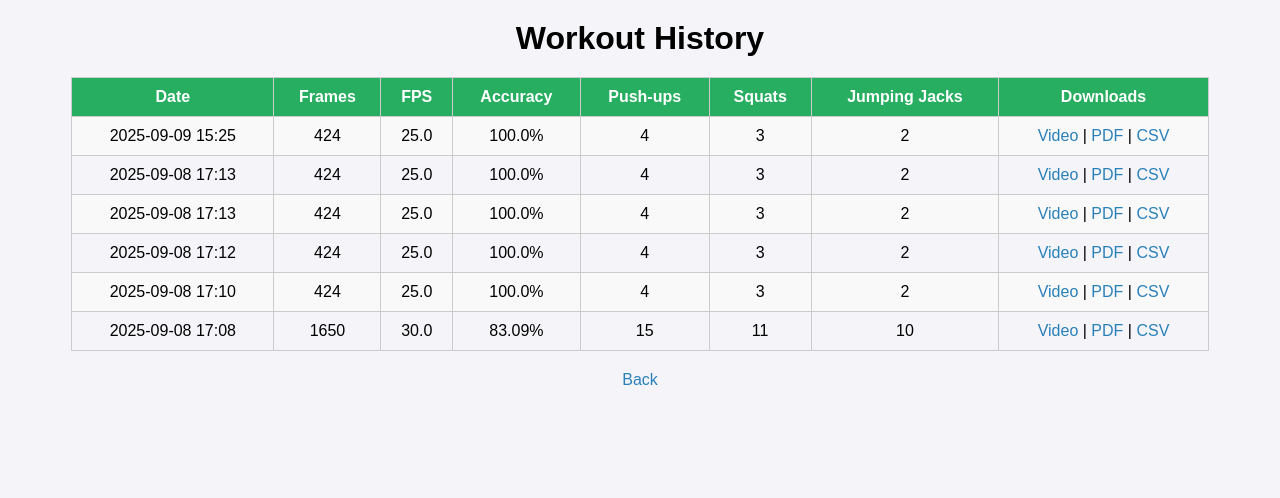
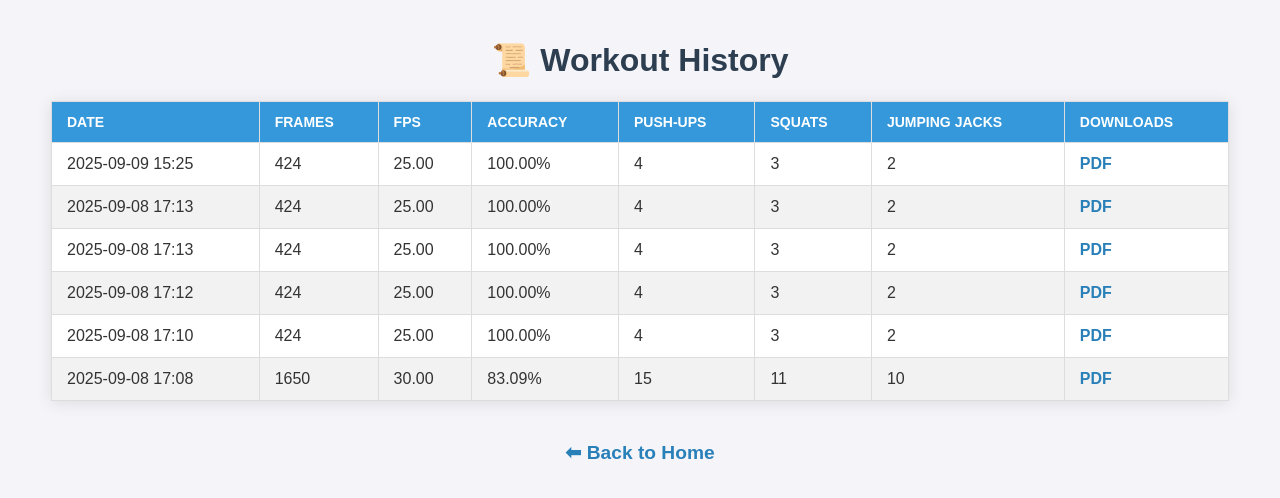
Before and after one commit to ashish-29-2003/AI-Fitness-Coach, a Flask app: page /history in a window 1280 px wide. Shown: the top 498 px of the page. Run offline with Flask 3, Linux system fonts and the light colour scheme; data comes from the database, SQL or seed files in the repository.

Commit message:
Fix: Corrected broken download link on history page

```diff
--- a/templates/history.html
+++ b/templates/history.html
@@ -4,18 +4,22 @@
   <meta charset="UTF-8">
   <title>Workout History</title>
   <style>
-    body { font-family: Arial, sans-serif; background: #f4f4f9; text-align: center; }
-    h1 { margin: 20px; }
-    table { margin: 20px auto; border-collapse: collapse; width: 90%; }
-    th, td { border: 1px solid #ccc; padding: 10px; }
-    th { background: #27ae60; color: white; }
-    tr:nth-child(even) { background: #f9f9f9; }
-    a { color: #2980b9; text-decoration: none; }
+    body { font-family: Arial, sans-serif; background-color: #f4f4f9; color: #333; margin: 0; padding: 20px; text-align: center; }
+    h1 { color: #2c3e50; }
+    table { margin: 20px auto; border-collapse: collapse; width: 95%; max-width: 1200px; box-shadow: 0 2px 15px rgba(0,0,0,0.1); background-color: #fff; }
+    th, td { border: 1px solid #ddd; padding: 12px 15px; text-align: left; }
+    th { background-color: #3498db; color: white; text-transform: uppercase; font-size: 14px; }
+    tr:nth-child(even) { background-color: #f2f2f2; }
+    tr:hover { background-color: #e8f4fd; }
+    a { color: #2980b9; text-decoration: none; font-weight: bold; }
+    a:hover { text-decoration: underline; }
+    .home-link { display: inline-block; margin-top: 20px; font-size: 1.2em; }
   </style>
 </head>
 <body>
-  <h1>Workout History</h1>
+  <h1>📜 Workout History</h1>
   <table>
+    <thead>
       <tr>
         <th>Date</th>
         <th>Frames</th>
@@ -26,23 +30,27 @@
         <th>Jumping Jacks</th>
         <th>Downloads</th>
       </tr>
+    </thead>
+    <tbody>
       {% for w in workouts %}
       <tr>
         <td>{{ w.date.strftime("%Y-%m-%d %H:%M") }}</td>
         <td>{{ w.frames }}</td>
-      <td>{{ w.fps }}</td>
-      <td>{{ w.accuracy }}%</td>
+        <td>{{ "%.2f"|format(w.fps) }}</td>
+        <td>{{ "%.2f"|format(w.accuracy) }}%</td>
         <td>{{ w.pushups }}</td>
         <td>{{ w.squats }}</td>
         <td>{{ w.jumping_jacks }}</td>
         <td>
-        <a href="{{ url_for('download_video') }}">Video</a> |
-        <a href="{{ w.pdf_path }}">PDF</a> |
-        <a href="{{ w.csv_path }}">CSV</a>
+          <!-- BUG FIX: Changed 'download_video' to 'download_pdf' and passed the workout ID -->
+          <a href="{{ url_for('download_pdf', workout_id=w.id) }}">PDF</a>
+          <!-- Placeholder for CSV, which we can add next -->
+          <!-- <a href="#">CSV</a> -->
         </td>
       </tr>
       {% endfor %}
+    </tbody>
   </table>
-  <a href="/">Back</a>
+  <a href="/" class="home-link">⬅ Back to Home</a>
 </body>
 </html>
```
Lines whose indentation alone changed are shown as unchanged.
